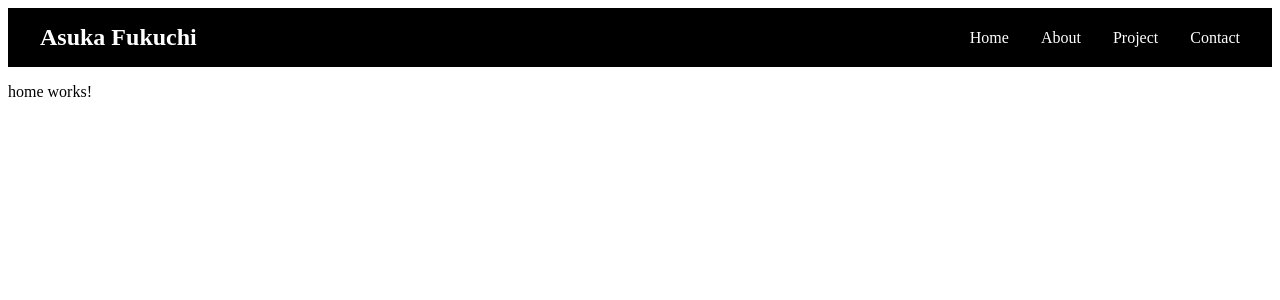
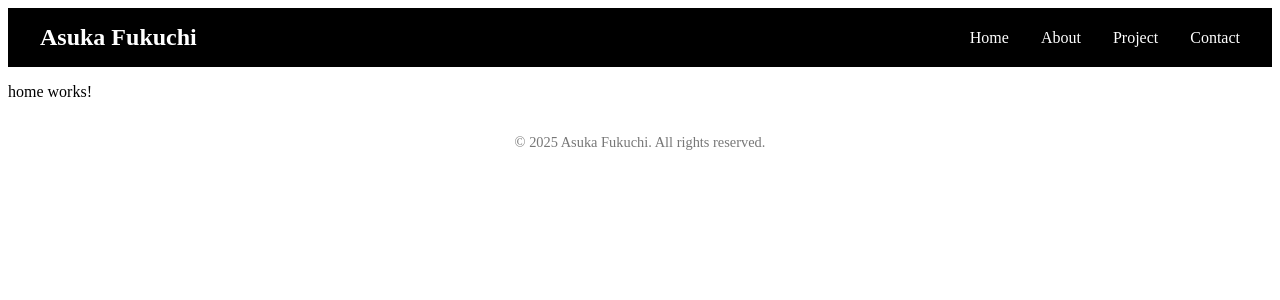
Before and after one commit to Asuka-Fukuchi/Portfolio-angular, an Angular app: page / in a window 1280 px wide. Shown: the top 300 px of the page. Built offline with nearby package versions, Linux system fonts and the light colour scheme.

Commit message:
251112: created footer components

```diff
--- a/src/app/app.html
+++ b/src/app/app.html
@@ -1,2 +1,3 @@
 <app-header />
 <router-outlet />
+<app-footer />
--- a/src/app/app.ts
+++ b/src/app/app.ts
@@ -1,12 +1,14 @@
 import { Component, signal } from '@angular/core';
 import { RouterOutlet } from '@angular/router';
 import { Header } from './components/header/header';
+import { Footer } from './components/footer/footer';
 
 @Component({
   selector: 'app-root',
   imports: [
     RouterOutlet,
-    Header
+    Header,
+    Footer
   ],
   templateUrl: './app.html',
   styleUrl: './app.css'
--- a/src/app/components/footer/footer.css
+++ b/src/app/components/footer/footer.css
@@ -0,0 +1,12 @@
+footer {
+    width: 100%;
+    height: 50px;
+    margin: 0 auto;
+    display: flex;
+    justify-content: center;
+    align-items: center;
+    font-size: 12px;
+    text-align: center;
+    font-size: .9rem;
+    color: #777;
+}
--- a/src/app/components/footer/footer.html
+++ b/src/app/components/footer/footer.html
@@ -1 +1,3 @@
-<p>footer works!</p>
+<footer>
+  <p>&copy; 2025 Asuka Fukuchi. All rights reserved.</p>
+</footer>
```
